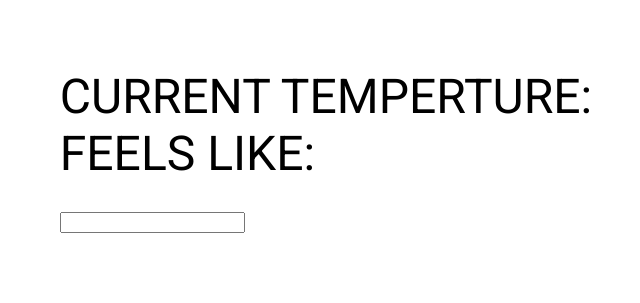
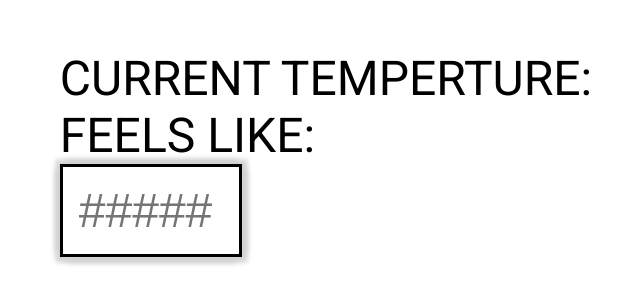
Before and after one commit to vincentcollis/Weather_Zip, a React (Create React App) app: page / in a window 1280 px wide. Shown: the part 275-578 px from the top of the page, without its empty margins (314-954 px from the left). Built offline with nearby package versions, Linux system fonts and the light colour scheme.

Commit message:
glowing effect

```diff
--- a/src/components/Location.js
+++ b/src/components/Location.js
@@ -1,5 +1,5 @@
 import React, {useState} from 'react'
-import styled from 'styled-components'
+import styled, {keyframes, ThemeProvider} from 'styled-components'
 
 
 // styling
@@ -8,6 +8,75 @@ const Form = styled.form`
     grid-row : 2/2; */
     /* justify-self: center;
     align-self: center; */
+`
+
+const theme = {
+    shadow1: "5px 5px 5px .5px #D3D3D3",
+    shadow2: "-5px -5px 5px .5px #D3D3D3",
+    shadow3: "5px -5px 5px .5px #D3D3D3",
+    shadow4: "-5px 5px 5px .5px #D3D3D3"
+}
+
+const breatheAnimation = keyframes`
+    0% { box-shadow:
+            5px 5px 5px .5px #D3D3D3,
+            -5px -5px 5px .5px #D3D3D3,
+            5px -5px 5px .5px #D3D3D3,
+            -5px 5px 5px .5px #D3D3D3; opacity: 0.3;
+    }
+    20% { box-shadow:
+            5px 5px 5px .5px #D3D3D3,
+            -5px -5px 5px .5px #D3D3D3,
+            5px -5px 5px .5px #D3D3D3,
+            -5px 5px 5px .5px #D3D3D3; opacity: 0.5;
+    }
+    40% { box-shadow:
+            5px 5px 5px .5px #D3D3D3,
+            -5px -5px 5px .5px #D3D3D3,
+            5px -5px 5px .5px #D3D3D3,
+            -5px 5px 5px .5px #D3D3D3; opacity: 0.7;
+    }
+    50% { box-shadow:
+            5px 5px 5px .5px #D3D3D3,
+            -5px -5px 5px .5px #D3D3D3,
+            5px -5px 5px .5px #D3D3D3,
+            -5px 5px 5px .5px #D3D3D3; opacity: 1;
+    }
+    60% { box-shadow:
+            5px 5px 5px .5px #D3D3D3,
+            -5px -5px 5px .5px #D3D3D3,
+            5px -5px 5px .5px #D3D3D3,
+            -5px 5px 5px .5px #D3D3D3; opacity: 0.7;
+    }
+    80% { box-shadow:
+            5px 5px 5px .5px #D3D3D3,
+            -5px -5px 5px .5px #D3D3D3,
+            5px -5px 5px .5px #D3D3D3,
+            -5px 5px 5px .5px #D3D3D3; opacity: 0.5;
+    }
+    100% { box-shadow:
+        5px 5px 5px .5px #D3D3D3,
+            -5px -5px 5px .5px #D3D3D3,
+            5px -5px 5px .5px #D3D3D3,
+            -5px 5px 5px .5px #D3D3D3; opacity: 0.3;
+    }
+ `
+
+const Input  = styled.input`
+    width: 3em;
+    font-size: 3rem;
+    padding:1rem;
+    border: solid black;
+    box-shadow:
+            5px 5px 5px .5px #D3D3D3,
+            -5px -5px 5px .5px #D3D3D3,
+            5px -5px 5px .5px #D3D3D3,
+            -5px 5px 5px .5px #D3D3D3; opacity: 1;
+    &:focus {
+            animation-name: ${breatheAnimation};
+            animation-duration: 3s;
+            animation-iteration-count: infinite;
+    }
 `
 
 
@@ -50,8 +119,17 @@ export default function Location (props){
 
 
     return(
-        <Form onSubmit={submitHandler}>
-            <input name = 'zipcode' type='text' onChange = {changeHandler} value ={input} />
-        </Form>
+        <ThemeProvider theme={theme}>
+            <Form onSubmit={submitHandler}>
+                <Input
+                    name = 'zipcode'
+                    type = 'text'
+                    onChange = {changeHandler}
+                    value = {input}
+                    placeholder="#####"
+                    maxLength = '5'
+                />
+            </Form>
+        </ThemeProvider>
     )
 }
```
Also changed, not shown: 1 other file (tests, documents, lock files or other folders).
